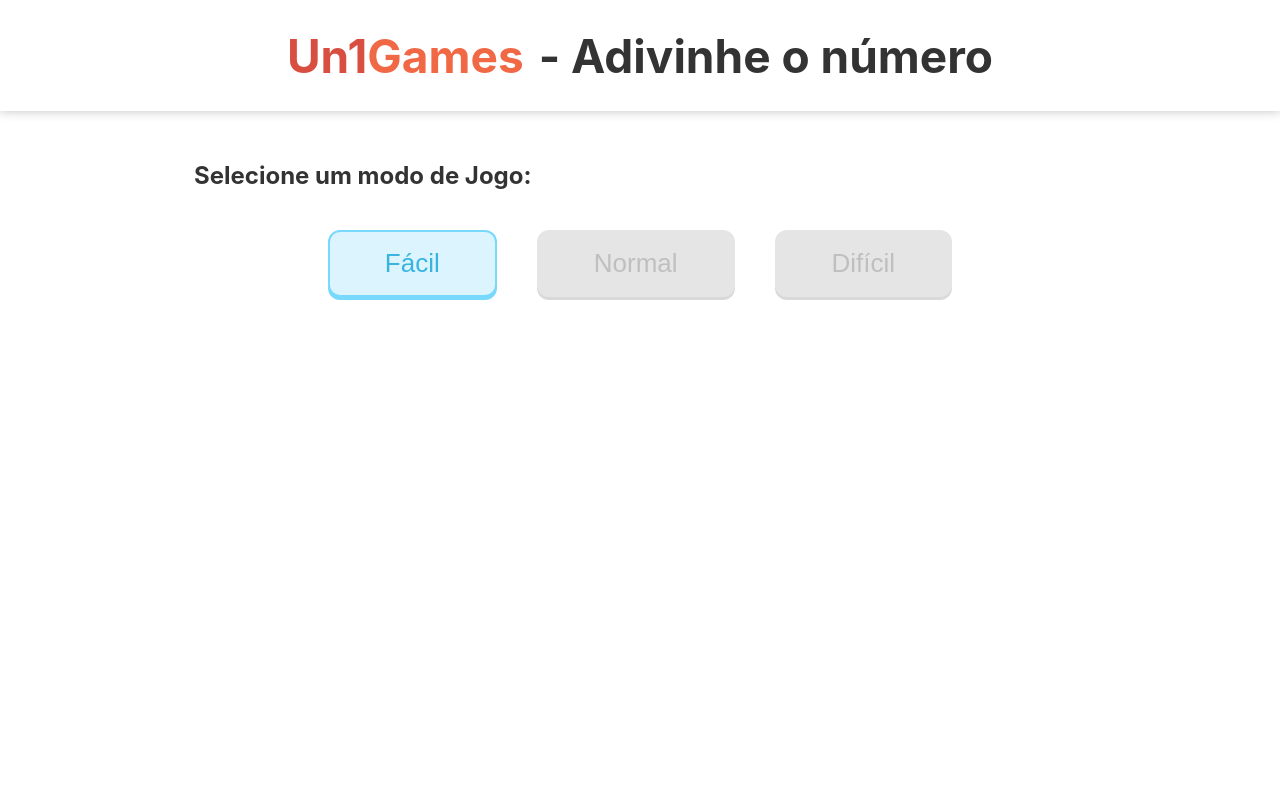
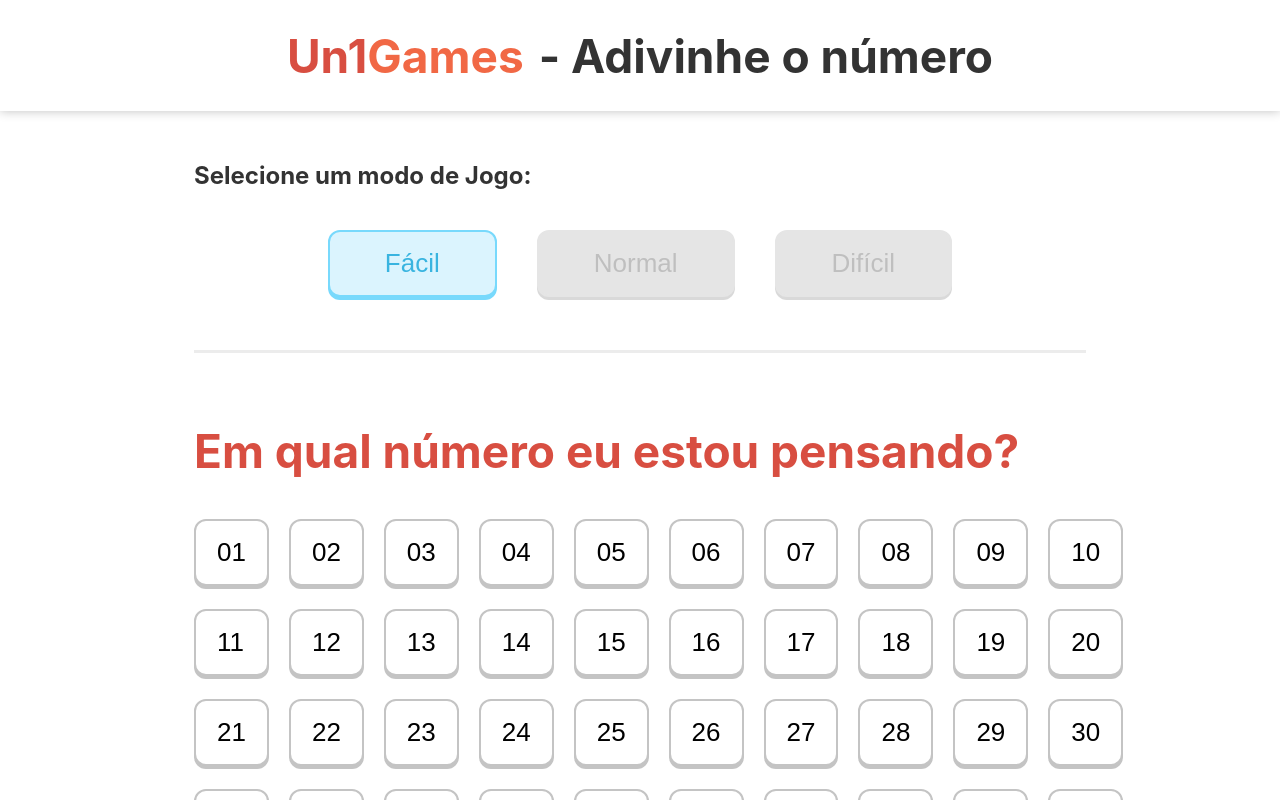
Before and after one commit to PHPauloReis/Un1Game, a Vue app: page /#/ in a window 1280 px wide. Both pictures are taken after a click on the button "Fácil". Shown: the top 800 px of the page. Built offline with nearby package versions, Linux system fonts and the light colour scheme.

Commit message:
Implementa lógica de Reload

```diff
--- a/src/components/Button.vue
+++ b/src/components/Button.vue
@@ -1,14 +1,15 @@
 <template>
   <button
-    class="button"
     :class="{
       'double_padding': doublePadding,
       'active': active,
-      'disabled': disabled
+      'disabled': disabled,
+      'success': type === 'success',
+      'danger': type === 'danger',
     }"
     @click="triggerEvent()"
   >
-    <Icon v-if="showIcon" :color="iconColor" type="reload" />
+    <Icon v-if="showIcon" :color="iconColor" :type="iconType" />
     {{ title }}
   </button>
 </template>
@@ -49,6 +50,11 @@
       type: String,
       required: false,
       default: '#333333',
+    },
+    iconType: {
+      type: String,
+      required: false,
+      default: '',
     },
     doublePadding: {
       type: Boolean,
@@ -93,6 +99,8 @@
   text-align: center;
   display: flex;
   align-items: center;
+  margin-top: 0;
+  margin-bottom: 3px;
 
   /**
    * Desabilita a seleção de textos dentro do botão
@@ -117,6 +125,7 @@
 
 .button:active {
   margin-top: 3px !important;
+  margin-bottom: 0 !important;
   box-shadow: none !important;
 }
 
--- /dev/null
+++ b/src/components/GameBoard.vue
@@ -0,0 +1,114 @@
+<template>
+  <section class="game-board-container">
+    <h2 class="title">Em qual número eu estou pensando?</h2>
+    <div class="game-board-buttons-container">
+      <Button
+        v-for="number of numbers"
+        :key="number"
+        class="button"
+        :title="number | formatNumber"
+      />
+    </div>
+
+    <hr>
+
+    <div class="game-board-footer">
+      <Button
+        class="button"
+        title="Pedir ajuda"
+        type="success"
+        :showIcon="true"
+        icon-type="help"
+        icon-color="white"
+        event="selected-help"
+      />
+      <Button
+        class="button"
+        title="Desistir"
+        type="danger"
+        :showIcon="true"
+        icon-type="door"
+        icon-color="white"
+        event="selected-reload"
+      />
+    </div>
+  </section>
+</template>
+
+<style scoped>
+
+.game-board-container {
+  width: 100%;
+  margin-bottom: 20px;
+}
+
+.game-board-container .title {
+  margin-bottom: 40px;
+  font-family: 'Inter';
+  font-weight: bold;
+  font-size: 46px;
+  color: #D84E41;
+}
+
+.game-board-buttons-container {
+  display: grid;
+  grid-template-columns: 1fr 1fr 1fr 1fr 1fr 1fr 1fr 1fr 1fr 1fr;
+  gap: 20px;
+  align-items: flex-start;
+  margin-bottom: 70px;
+}
+
+.game-board-footer {
+  display: flex;
+  justify-content: center;
+  padding: 60px 0;
+}
+
+.game-board-footer button {
+  margin-left: 10px;
+  margin-right: 10px;
+}
+
+hr {
+  border: none;
+  border-bottom: 3px solid #ECECEC;
+}
+
+</style>
+
+<script>
+
+import Button from '@/components/Button.vue';
+
+export default {
+  name: 'AppGameBoard',
+  components: {
+    Button,
+  },
+  data() {
+    return {
+      numbers: this.makeNumbers(),
+    };
+  },
+  mounted() {
+    // this.$root.$on('selected-game-mode', (gameMode) => {
+    //   this.gameModeSelected = gameMode;
+    // });
+  },
+  destroyed() {
+    // this.$root.$on('selected-game-mode');
+  },
+  methods: {
+    makeNumbers() {
+      const numbers = [...Array(51).keys()];
+      return numbers.filter((item) => item > 0);
+    },
+  },
+  filters: {
+    formatNumber(number) {
+      return number.toString().padStart(2, '0');
+    },
+  },
+};
+
+</script>
--- a/src/components/SelectGameMode.vue
+++ b/src/components/SelectGameMode.vue
@@ -29,6 +29,8 @@
         :disabled="gameModeSelected && gameModeSelected !== 'selected-hard'"
       />
     </div>
+
+    <hr>
   </section>
 </template>
 
@@ -36,10 +38,12 @@
 
 .game-mode-container {
   width: 100%;
+  margin-bottom: 70px;
 }
 
 .game-mode-container .button {
-  margin: 0 20px;
+  margin-left: 20px;
+  margin-right: 20px;
 }
 
 .game-mode-container .title {
@@ -50,6 +54,12 @@
   display: flex;
   justify-content: center;
   align-items: flex-start;
+  margin-bottom: 50px;
+}
+
+hr {
+  border: none;
+  border-bottom: 3px solid #ECECEC;
 }
 
 </style>
@@ -70,8 +80,15 @@
   },
   mounted() {
     this.$root.$on('selected-game-mode', (gameMode) => {
-      this.gameModeSelected = gameMode;
+      if (gameMode === 'selected-reload') {
+        this.gameModeSelected = null;
+      } else {
+        this.gameModeSelected = gameMode;
+      }
     });
+  },
+  destroyed() {
+    this.$root.$on('selected-game-mode');
   },
 };
 
--- a/src/views/HomeView.vue
+++ b/src/views/HomeView.vue
@@ -1,16 +1,47 @@
 <template>
-  <SelectGameMode />
+  <main>
+    <SelectGameMode />
+    <GameBoard v-if="selectedGameMode" />
+  </main>
 </template>
 
 <script>
 
 import SelectGameMode from '@/components/SelectGameMode.vue';
+import GameBoard from '@/components/GameBoard.vue';
 
 export default {
   name: 'HomeView',
   components: {
     SelectGameMode,
+    GameBoard,
+  },
+  data() {
+    return {
+      selectedGameMode: false,
+    };
+  },
+  mounted() {
+    this.$root.$on('selected-game-mode', () => {
+      this.selectedGameMode = true;
+    });
+
+    this.$root.$on('selected-game-mode', (gameMode) => {
+      if (gameMode === 'selected-reload') {
+        this.selectedGameMode = false;
+      } else {
+        this.selectedGameMode = true;
+      }
+    });
   },
 };
 
 </script>
+
+<style scoped>
+
+main {
+  width: 100%;
+}
+
+</style>
```
Also changed, not shown: src/components/Game.vue (deleted).
